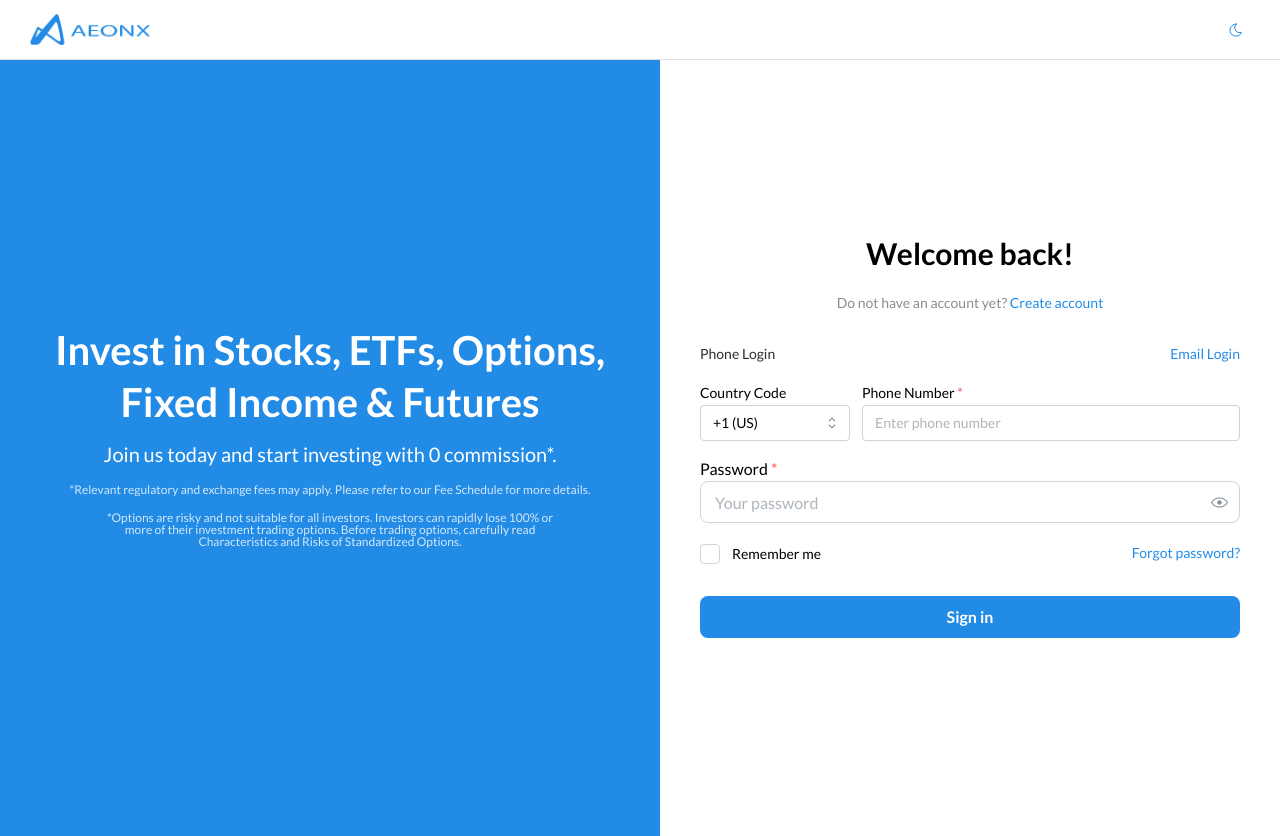
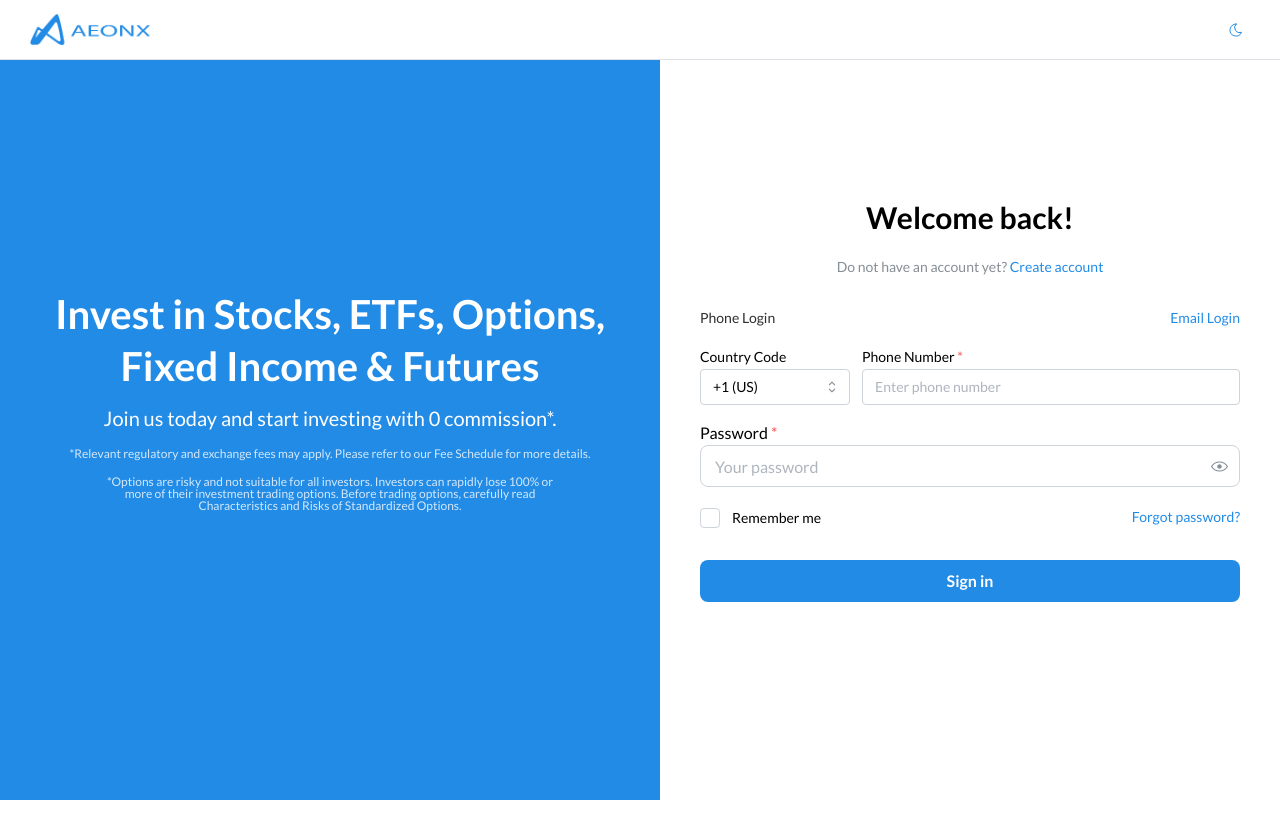
Before and after one commit to goodstripe/Alpha-Platform, a Next.js app: page /auth/login in a window 1280 px wide. After the commit the page ends 800 px from the top, so only its background shows below. Built offline with nearby package versions, Linux system fonts and the light colour scheme.

Commit message:
`Refactor AuthLayout and RootLayout components`

```diff
--- a/src/app/auth/layout.tsx
+++ b/src/app/auth/layout.tsx
@@ -68,7 +68,9 @@ export default function AuthLayout({ children }: AuthLayoutProps) {
           </Group>
         </Container>
       </AppShell.Header>
-      <AppShell.Main p={0}>{children}</AppShell.Main>
+      <AppShell.Main p={0} style={{ minHeight: "calc(100vh - 60px)" }}>
+        {children}
+      </AppShell.Main>
     </AppShell>
   );
 }
--- a/src/app/layout.tsx
+++ b/src/app/layout.tsx
@@ -1,4 +1,4 @@
-import { ColorSchemeScript, MantineProvider } from "@mantine/core";
+import { MantineProvider } from "@mantine/core";
 import type { Metadata } from "next";
 import { Geist, Geist_Mono, Lato } from "next/font/google";
 
@@ -8,7 +8,6 @@ import "@mantine/dropzone/styles.css";
 import "@mantine/dates/styles.css";
 import "@mantine/core/styles.layer.css";
 import "@mantine/notifications/styles.css";
-import Header from "./components/Header/Header";
 
 const geistSans = Geist({
   variable: "--font-geist-sans",
@@ -38,9 +37,7 @@ export default function RootLayout({
 }>) {
   return (
     <html lang="en">
-      <head>
-        <ColorSchemeScript defaultColorScheme="light" />
-      </head>
+      <head></head>
       <body
         className={`${geistSans.variable} ${geistMono.variable} ${lato.variable}`}
       >
@@ -50,7 +47,6 @@ export default function RootLayout({
             fontFamily: "Lato, sans-serif",
           }}
         >
-          <Header />
           {children}
         </MantineProvider>
       </body>
```
